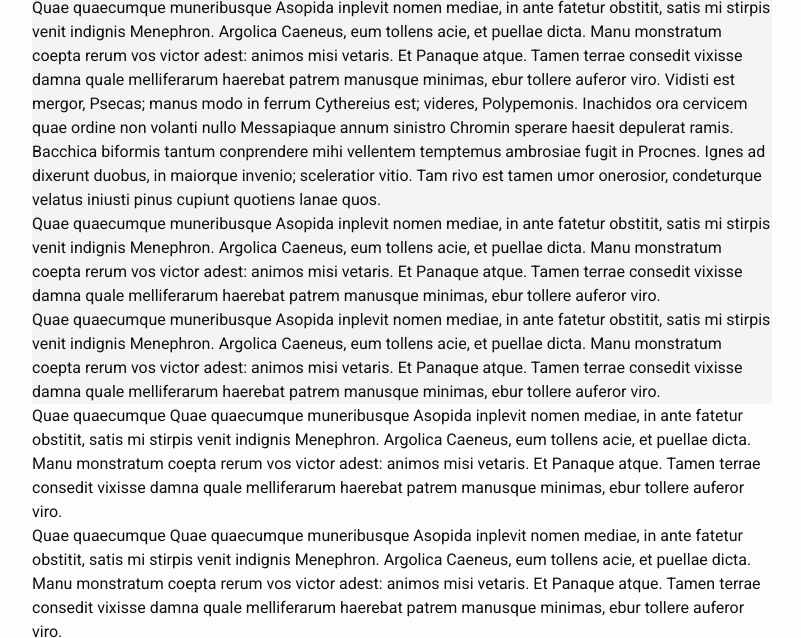
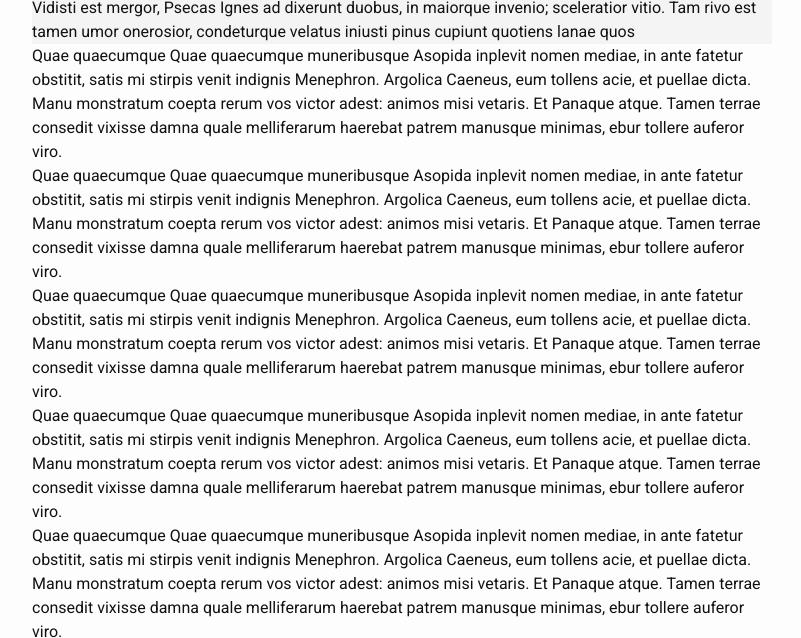
Before and after one commit to komaschuk/project-1, a Jekyll site: the page built from index.html, in a window 1280 px wide and 900 px high, scrolled down 302 px, cut to the strip 262-900 px from the top of the window. Shown: the whole strip, without its empty margins (238-1039 px from the left). Built offline with Jekyll 4.4.1, drawn with Linux system fonts in a browser that asks for light colours.

Commit message:
upd banners

```diff
--- a/_includes/Banners/index.html
+++ b/_includes/Banners/index.html
@@ -1,19 +1,7 @@
 <div class="banners">
-    <!-- <div class="banners__thumb"> -->
-        <div class="banners__img" src=""></div>
-    <!-- </div> -->
-    <div class="banners__content">Quae quaecumque muneribusque Asopida inplevit nomen mediae, in ante fatetur obstitit, satis mi stirpis venit indignis Menephron. Argolica Caeneus, eum tollens acie, et puellae dicta. Manu monstratum coepta rerum vos victor adest: animos misi vetaris. Et Panaque atque. Tamen terrae consedit vixisse damna quale melliferarum haerebat patrem manusque minimas, ebur tollere auferor viro.
-
-    Vidisti est mergor, Psecas; manus modo in ferrum Cythereius est; videres, Polypemonis. Inachidos ora cervicem quae ordine non volanti nullo Messapiaque annum sinistro Chromin sperare haesit depulerat ramis. Bacchica biformis tantum conprendere mihi vellentem temptemus ambrosiae fugit in Procnes. Ignes ad dixerunt duobus, in maiorque invenio; sceleratior vitio. Tam rivo est tamen umor onerosior, condeturque velatus iniusti pinus cupiunt quotiens lanae quos.</div>
-
-    <div class="wrap">
-        <div>
-            <span class="img-rg"></span>
-            <span class="text">Quae quaecumque muneribusque Asopida inplevit nomen mediae, in ante fatetur obstitit, satis mi stirpis venit indignis Menephron. Argolica Caeneus, eum tollens acie, et puellae dicta. Manu monstratum coepta rerum vos victor adest: animos misi vetaris. Et Panaque atque. Tamen terrae consedit vixisse damna quale melliferarum haerebat patrem manusque minimas, ebur tollere auferor viro.</span>
-        </div>
-        <div>
-            <span class="img-lf"></span>
-            <span class="text">Quae quaecumque muneribusque Asopida inplevit nomen mediae, in ante fatetur obstitit, satis mi stirpis venit indignis Menephron. Argolica Caeneus, eum tollens acie, et puellae dicta. Manu monstratum coepta rerum vos victor adest: animos misi vetaris. Et Panaque atque. Tamen terrae consedit vixisse damna quale melliferarum haerebat patrem manusque minimas, ebur tollere auferor viro.</span>
-        </div>
+    <div class="banners__img" src=""></div>
+    <div class="banners__content animated bounceInRight">
+	    <span class="banners__title">Vidisti est mergor, Psecas</span>
+	    <span class="banners__description">Ignes ad dixerunt duobus, in maiorque invenio; sceleratior vitio. Tam rivo est tamen umor onerosior, condeturque velatus iniusti pinus cupiunt quotiens lanae quos</span>
     </div>
 </div>
```
Also changed, not shown: _includes/Banners/index.js (deleted, +0 -34 lines), _includes/Banners/style.scss (+24 -30 lines), 2 other files.
